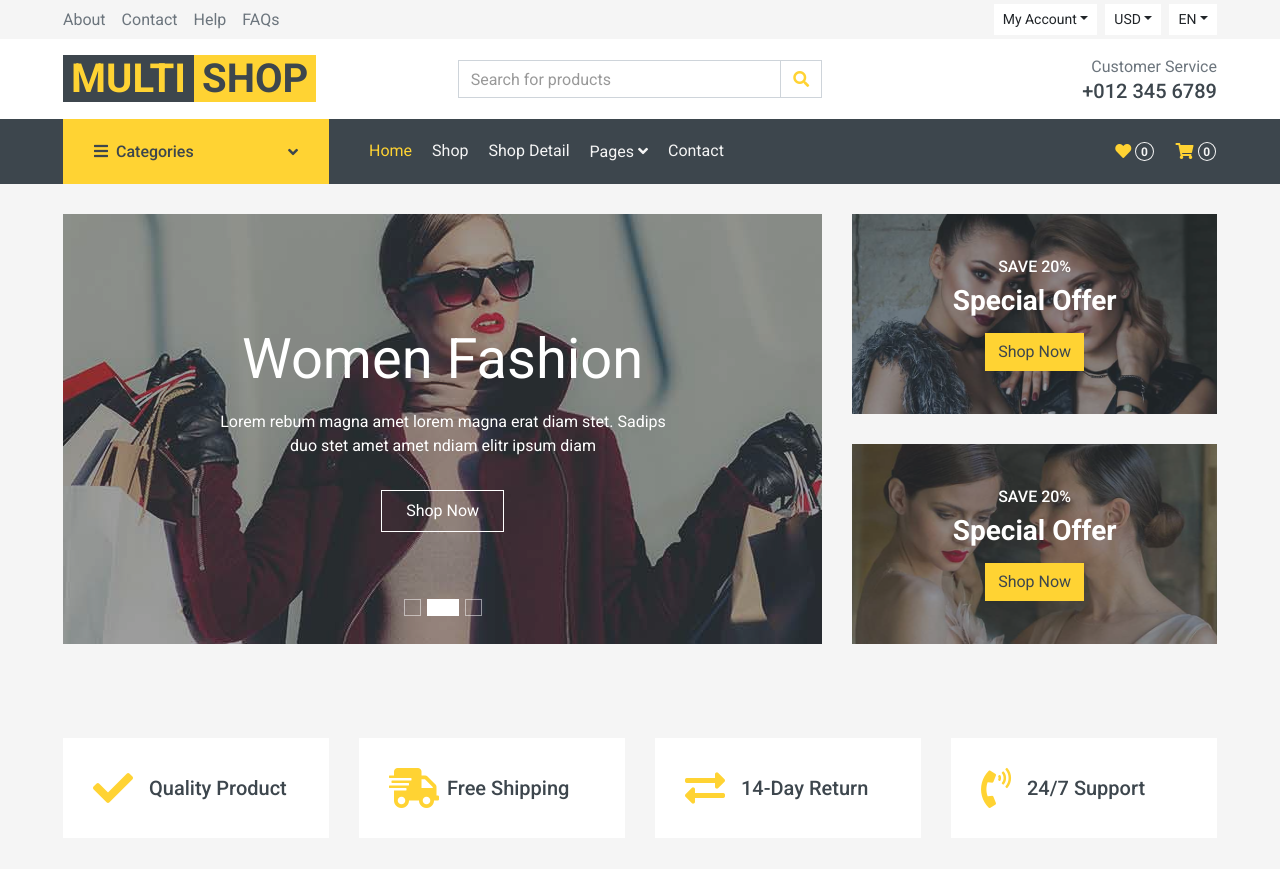
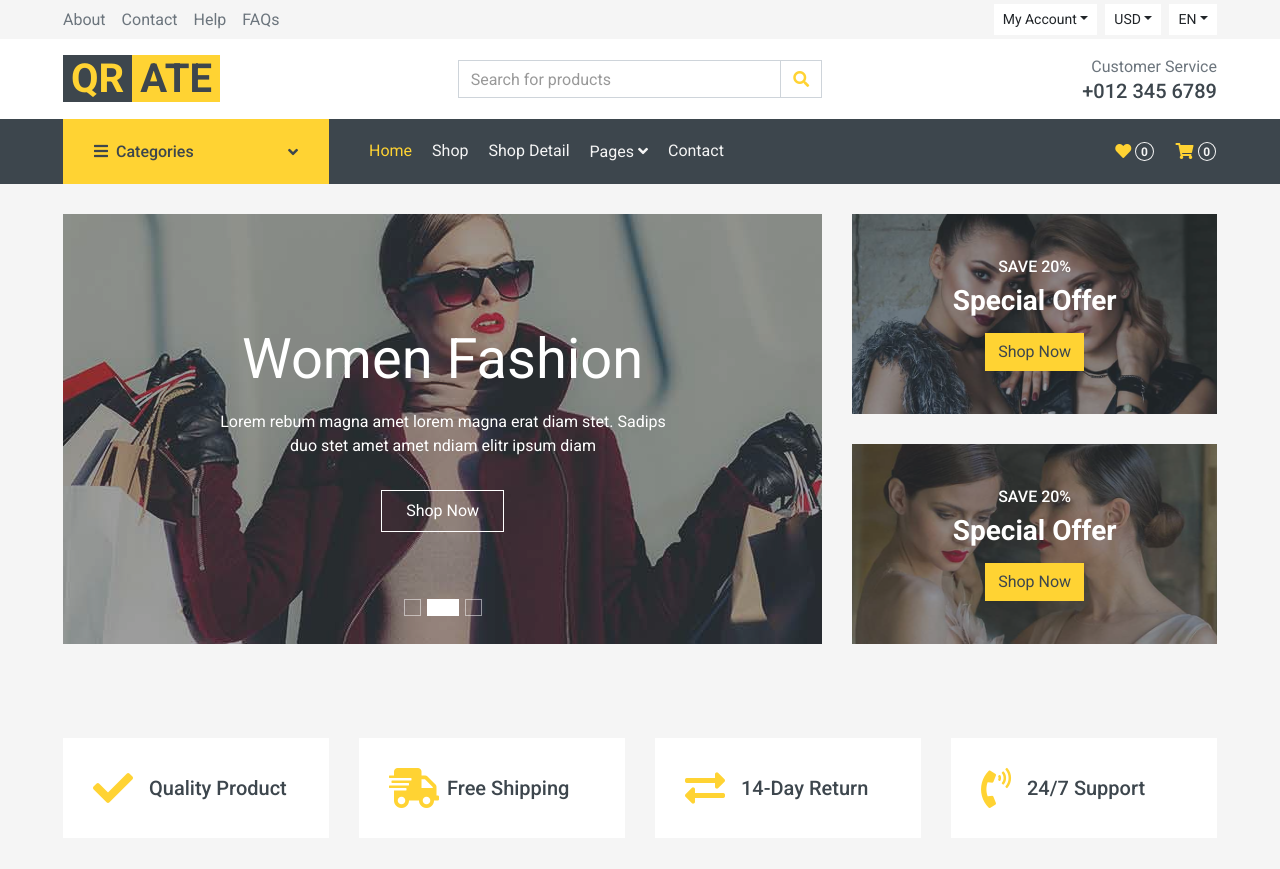
Before and after one commit to kaushalgyan/kaushalgyan.github.io, a plain HTML site: page index.html in a window 1280 px wide. Shown: the top 869 px of the page. Drawn offline with nearby package versions, Linux system fonts and the light colour scheme.

Commit message:
Update index.html

```diff
--- a/index.html
+++ b/index.html
@@ -3,7 +3,7 @@
 
 <head>
     <meta charset="utf-8">
-    <title>MultiShop - Online Shop Website Template</title>
+    <title>QRate - Online Shop Website Template</title>
     <meta content="width=device-width, initial-scale=1.0" name="viewport">
     <meta content="Free HTML Templates" name="keywords">
     <meta content="Free HTML Templates" name="description">
@@ -79,8 +79,8 @@
         <div class="row align-items-center bg-light py-3 px-xl-5 d-none d-lg-flex">
             <div class="col-lg-4">
                 <a href="" class="text-decoration-none">
-                    <span class="h1 text-uppercase text-primary bg-dark px-2">Multi</span>
-                    <span class="h1 text-uppercase text-dark bg-primary px-2 ml-n1">Shop</span>
+                    <span class="h1 text-uppercase text-primary bg-dark px-2">QR</span>
+                    <span class="h1 text-uppercase text-dark bg-primary px-2 ml-n1">ate</span>
                 </a>
             </div>
             <div class="col-lg-4 col-6 text-left">
@@ -137,8 +137,8 @@
             <div class="col-lg-9">
                 <nav class="navbar navbar-expand-lg bg-dark navbar-dark py-3 py-lg-0 px-0">
                     <a href="" class="text-decoration-none d-block d-lg-none">
-                        <span class="h1 text-uppercase text-dark bg-light px-2">Multi</span>
-                        <span class="h1 text-uppercase text-light bg-primary px-2 ml-n1">Shop</span>
+                        <span class="h1 text-uppercase text-dark bg-light px-2">QR</span>
+                        <span class="h1 text-uppercase text-light bg-primary px-2 ml-n1">ate</span>
                     </a>
                     <button type="button" class="navbar-toggler" data-toggle="collapse" data-target="#navbarCollapse">
                         <span class="navbar-toggler-icon"></span>
```
